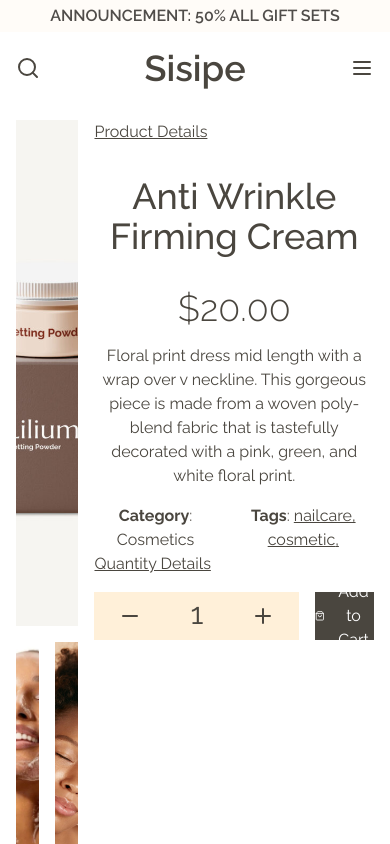
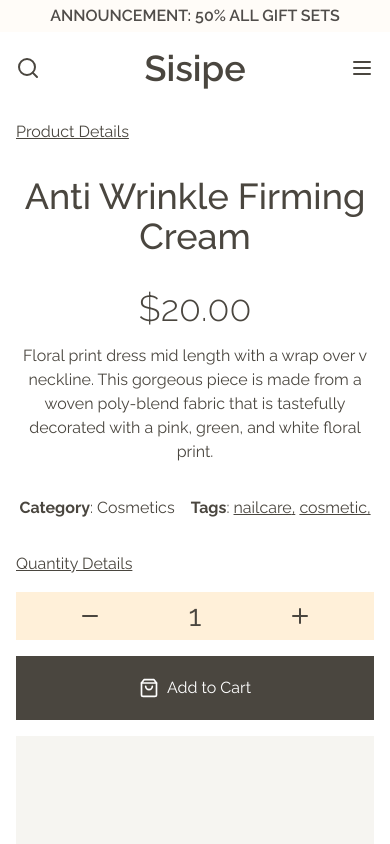
Before and after one commit to lxrd-mgcini/Sisipe, a React (Vite) app in the folder client/: page /products/1 in a window 390 px wide. Shown: the top 844 px of the page. Built offline with nearby package versions, Linux system fonts and the light colour scheme.

Commit message:
Make Product Page Responsive

```diff
--- /dev/null
+++ b/client/src/components/QuantitySelector.tsx
@@ -0,0 +1,24 @@
+import { Minus, Plus } from "lucide-react";
+import { useState } from "react";
+
+function QuantitySelector() {
+  const [count, setCount] = useState(1);
+  return (
+    <div className="flex w-full items-center justify-evenly bg-brand">
+      <button
+        className="px-6 py-3"
+        onClick={() => {
+          count > 1 && setCount(count - 1);
+        }}
+      >
+        <Minus />
+      </button>
+      <span className="px-6 py-1 text-3xl font-normal">{count}</span>
+      <button className="px-6 py-3" onClick={() => setCount(count + 1)}>
+        <Plus />
+      </button>
+    </div>
+  );
+}
+
+export default QuantitySelector;
--- a/client/src/pages/Product.tsx
+++ b/client/src/pages/Product.tsx
@@ -1,9 +1,10 @@
 import Announcement from "@/components/Announcement";
 import Footer from "@/components/Footer";
 import Navbar from "@/components/Navbar";
+import QuantitySelector from "@/components/QuantitySelector";
 import MainLayout from "@/layout/MainLayout";
-import { Minus, Plus, ShoppingBag } from "lucide-react";
-import { useState } from "react";
+import { ShoppingBag } from "lucide-react";
+
 import { Link } from "react-router";
 
 export default function Product() {
@@ -20,13 +21,13 @@ export default function Product() {
       "/images/body-care.jpg",
     ],
   };
-  const [count, setCount] = useState(1);
+
   return (
     <div className="relative max-w-full">
       <Announcement />
       <Navbar />
       <MainLayout>
-        <div className="flex gap-4">
+        <div className="flex flex-col-reverse gap-4 sm:flex-row">
           <div className="flex flex-1 flex-col gap-4">
             <div className="h-[60vh]">
               <img
@@ -36,7 +37,7 @@ export default function Product() {
               />
             </div>
 
-            <div className="grid grid-cols-2 gap-4">
+            <div className="grid grid-cols-1 gap-4 md:grid-cols-2">
               <div className="h-[30vh]">
                 <img
                   className="h-full w-full object-cover object-center"
@@ -61,7 +62,7 @@ export default function Product() {
                 <h3 className="mt-8 text-4xl font-medium">{product.name}</h3>
                 <h4 className="mt-8 text-4xl font-light">${product.price}</h4>
                 <p className="mt-4">{product.description}</p>
-                <div className="mt-4 flex justify-center gap-4">
+                <div className="my-8 flex justify-center gap-4">
                   <p>
                     <strong>Category</strong>: Cosmetics
                   </p>
@@ -82,27 +83,9 @@ export default function Product() {
 
             <div>
               <p className="underline">Quantity Details</p>
-              <div className="flex h-[64px] gap-4 pt-4">
-                <div className="flex w-fit bg-brand">
-                  <button
-                    className="px-6 py-3"
-                    onClick={() => {
-                      count > 1 && setCount(count - 1);
-                    }}
-                  >
-                    <Minus />
-                  </button>
-                  <span className="px-6 py-1 text-3xl font-normal">
-                    {count}
-                  </span>
-                  <button
-                    className="px-6 py-3"
-                    onClick={() => setCount(count + 1)}
-                  >
-                    <Plus />
-                  </button>
-                </div>
-                <button className="flex w-full items-center justify-center gap-2 bg-black text-white transition duration-300 hover:scale-105">
+              <div className="flex flex-col gap-4 pt-4 lg:flex-row">
+                <QuantitySelector />
+                <button className="flex h-[64px] w-full items-center justify-center gap-2 bg-black text-white transition duration-300 hover:scale-105">
                   <ShoppingBag size={20} /> Add to Cart
                 </button>
               </div>
```
